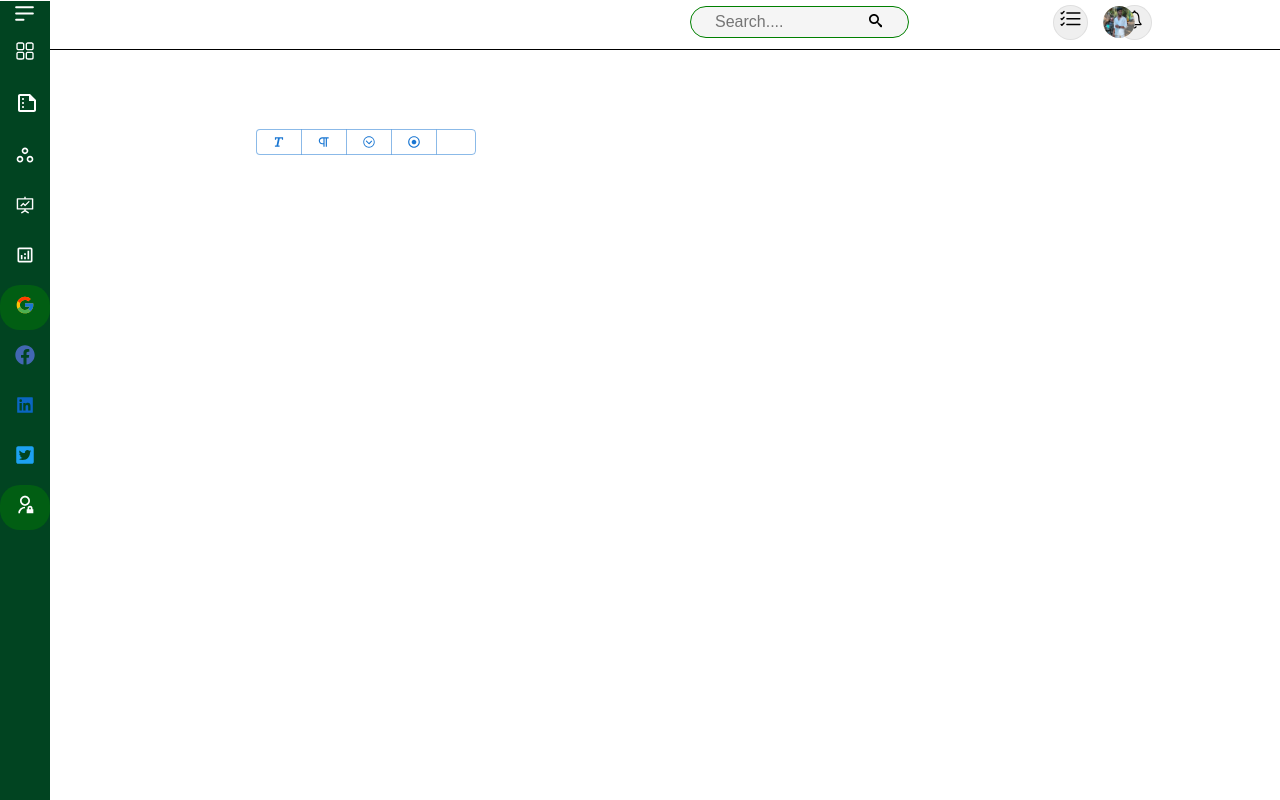
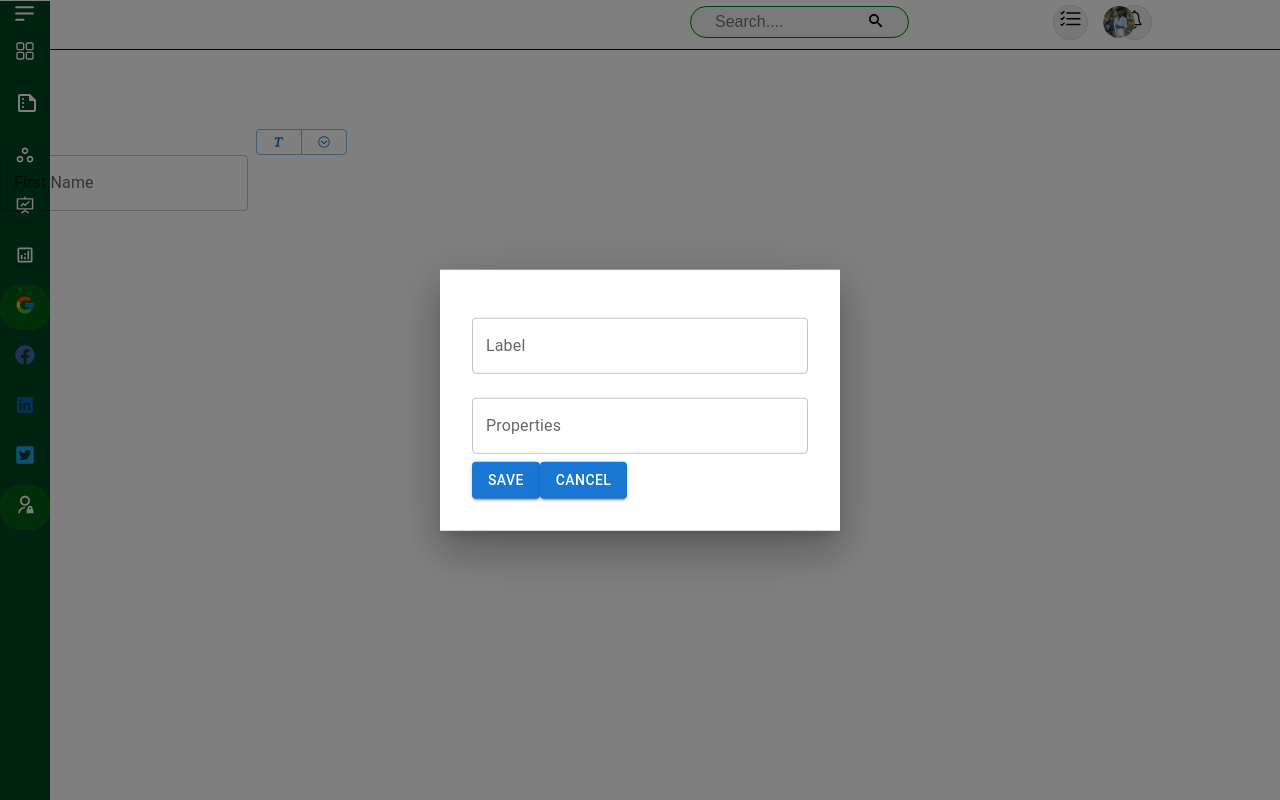
Before and after one commit to Sathishkumar-Ramachandran/CBMS, a React (Create React App) app: page /admin/google/campaignform in a window 1280 px wide. Both pictures are taken after a click on the button 279 px from the left and 142 px from the top of the page. Built offline with nearby package versions, Linux system fonts and the light colour scheme.

Commit message:
Signed-off-by: muthupandi <this.is.muthupandi@gmail.com>

```diff
--- a/src/Components/Formfields/toolkit.js
+++ b/src/Components/Formfields/toolkit.js
@@ -1,94 +1,268 @@
-import React, { useState, useEffect} from "react";
+import React, { useState, useEffect } from "react";
 import axios from "axios";
-import "../../styles/Formfields/formfield.css"
+import "../../styles/Formfields/formfield.css";
 import { BiText } from "react-icons/bi";
 import { BiParagraph } from "react-icons/bi";
 import { IoIosArrowDropdown } from "react-icons/io";
 import { CgRadioChecked } from "react-icons/cg";
-import Button from '@mui/material/Button';
-import ButtonGroup from '@mui/material/ButtonGroup';
-import TextField from '@mui/material/TextField';
+import Button from "@mui/material/Button";
+import ButtonGroup from "@mui/material/ButtonGroup";
+import TextField from "@mui/material/TextField";
+import Box from "@mui/material/Box";
+import Modal from "@mui/material/Modal";
+import Select from '@mui/material/Select';
+import { FormControl, InputLabel, MenuItem } from '@mui/material/';
 
-import Box from '@mui/material/Box';
-import Modal from '@mui/material/Modal';
+
+const Toolkit = () => {
+
+  const propstest = [
+    {
+      label: "First Name",
+      tool: "SingleLineText",
+      comp: <TextField />,
+      icon: <BiText />,
+      properties: "",
+      onChange: (event, property) =>
+        console.log(
+          "First Name value changed to:",
+          event.target.value,
+          property
+        ),
+    },
+    {
+      label: "Last Name",
+      tool: "Paragraph",
+      comp: <TextField />,
+      icon: <BiParagraph />,
+      properties: "",
+      onChange: (event, property) =>
+        console.log("Message value changed to:", event.target.value, property),
+    },
+  ];
+
+  const tools = [
+    {
+      Tool: "SingleLineText",
+      comp: <TextField />,
+      icon: <BiText />,
+      properties: "",
+      options:[],
+    },
+    // {
+    //   Tool: "Paragraph",
+    //   comp: "",
+    //   icon: <BiParagraph />,
+    //   properties: "",
+    // },
+    {
+      Tool: "Dropdown",
+      comp: <Select />,
+      icon: <IoIosArrowDropdown />,
+      properties: "",
+    },
+    // {
+    //   Tool: "Radio Button",
+    //   comp: "",
+    //   icon: <CgRadioChecked />,
+    //   properties: "",
+    // },
+  ];
 
 
 
-const Toolkit = (props) => {
-
-
-
-
-
-
-    const tools = [
-        {
-            Tool: "Single Line Text",
-            comp: <TextField />,
-            icon: <BiText />,
-            properties: ""
-        },
-        {
-            Tool: "Paragraph",
-            comp: "",
-            icon: <BiParagraph />,
-            properties: ""
-        },
-        {
-            Tool: "Dropdown",
-            comp: "",
-            icon: <IoIosArrowDropdown />,
-            properties: ""
-        },
-        {
-            Tool: "Radio Button",
-            comp: "",
-            icon: <CgRadioChecked />,
-            properties: ""
-        },
-        {
-            Tool: "",
-            comp: "",
-            icon: "",
-            properties: ""
-        },
-
-    ]
-
-    const defaultFields = () => {
-        props.map(property => {
-            return <li key={property}>{property.comp}</li>
-        })
-    }
-
-
-
-    return(
+  const [showPopup, setShowPopup] = useState(false);
+  const [selectedTool, setSelectedTool] = useState(null);
+  const[props,setProps]=useState(propstest)
+  const handleForm = (item, e) => {
+    e.preventDefault();
+    setSelectedTool(item);
+    setShowPopup(true);
+  };
+  return (
     <>
       <div>
         <div className="toolkit">
-
-
-            <ButtonGroup variant="outlined" aria-label="outlined primary button group">
+          <ButtonGroup
+            variant="outlined"
+            aria-label="outlined primary button group"
+          >
             {tools.map((item, index) => (
-                    <Button key={index} >
-
+              <Button
+                key={index}
+                onClick={(e) => {
+                  handleForm(item, e);
+                }}
+              >
                 {item.icon}
-
               </Button>
-
-                ))
-
-
-                }
+            ))}
           </ButtonGroup>
         </div>
+        {showPopup && (
+          <Popup
+            comp={selectedTool.comp}
+            onClose={() => setShowPopup(false)}
+            data={selectedTool}
+            onSave={(label, properties,options) => {
+              setShowPopup(false);
+              setProps((prevState) => [
+                ...prevState,
+                { label, comp: selectedTool.comp, properties,tool:selectedTool.Tool,options:options },
+              ]);
+            }}
+          />
+        )}
         <div>
-
+            <Form props={props}></Form>
         </div>
       </div>
     </>
-    )
+  );
+};
+const Popup = ({ comp, onClose, onSave,data }) => {
+    const [label, setLabel] = useState("");
+    const [properties, setProperties] = useState("");
+   // const [options, setOptions] = useState([]); // new state for dropdown options
+    const [showOptions, setShowOptions] = useState(false);
+    const [options, setOptions] = useState([""]);
+    const handleSave = () => {
+      onSave(label, properties, options);
     };
 
+    return (
+      <Modal open={true} onClose={onClose}>
+        <Box
+          sx={{
+            position: "absolute",
+            top: "50%",
+            left: "50%",
+            transform: "translate(-50%, -50%)",
+            width: 400,
+            bgcolor: "background.paper",
+            boxShadow: 24,
+            p: 4,
+          }}
+        >
+          <h3>{comp.props.label}</h3>
+          <TextField
+            label="Label"
+            fullWidth
+            variant="outlined"
+            margin="normal"
+            value={label}
+            onChange={(e) => setLabel(e.target.value)}
+          />
+          <TextField
+            label="Properties"
+            fullWidth
+            variant="outlined"
+            margin="normal"
+            value={properties}
+            onChange={(e) => setProperties(e.target.value)}
+          />
+
+          {/* Conditional statement for dropdown options */}
+          { data.Tool=== "Dropdown" && (
+            <div>
+            <Button
+              variant="contained"
+              onClick={() => setShowOptions(true)}
+            >
+              Add options
+            </Button>
+            {showOptions &&
+              options.map((option, index) => (
+                <div key={index}>
+                  <TextField
+                    label={`Option ${index + 1}`}
+                    fullWidth
+                    variant="outlined"
+                    margin="normal"
+                    value={option}
+                    onChange={(e) => {
+                      const newOptions = [...options];
+                      newOptions[index] = e.target.value;
+                      setOptions(newOptions);
+                    }}
+                  />
+                  {index === options.length - 1 && (
+                    <Button
+                      variant="contained"
+                      onClick={() => setOptions([...options, ""])}
+                    >
+                      +
+                    </Button>
+                  )}
+                </div>
+              ))}
+          </div>
+
+          )}
+
+          <Button variant="contained" onClick={handleSave}>
+            Save
+          </Button>
+          <Button variant="contained" onClick={onClose}>
+            Cancel
+          </Button>
+        </Box>
+      </Modal>
+    );
+  };
+
+  function Form({ props }) {
+    const handleFieldChange = (event, property) => {
+      console.log(`Field ${property.label} value changed to:`, event.target.value);
+    };
+
+    return (
+    <>
+        {props.map((property, index) => {
+          if (property.tool === "SingleLineText") {
+            return (
+              <div key={index}>
+               <TextField
+               label={property.label}
+               />
+
+              </div>
+            );
+          } else if (property.tool === "Paragraph") {
+            return (
+              <div key={index}>
+
+              </div>
+            );
+          } else if (property.tool === "Dropdown" && property?.options?.length>0) {
+            const options = property.properties.split(",");
+            return (
+              <div key={index}>
+                <FormControl fullWidth>
+                  <InputLabel id={`${property.label}-label`}>
+                    {property.label}
+                  </InputLabel>
+                  <Select
+                    labelId={`${property.label}-label`}
+                    id={`${property.label}-select`}
+                    value={""}
+                    onChange={(e) => handleFieldChange(e, property)}
+                  >
+                    {property.options.map((option, index) => (
+                      <MenuItem key={index} value={option}>
+                        {option}
+                      </MenuItem>
+                    ))}
+                  </Select>
+                </FormControl>
+              </div>
+            );
+          }
+           else {
+            return null;
+          }
+        })}
+     </>
+    );
+  }
 export default Toolkit;
```
Lines whose indentation alone changed are shown as unchanged.
